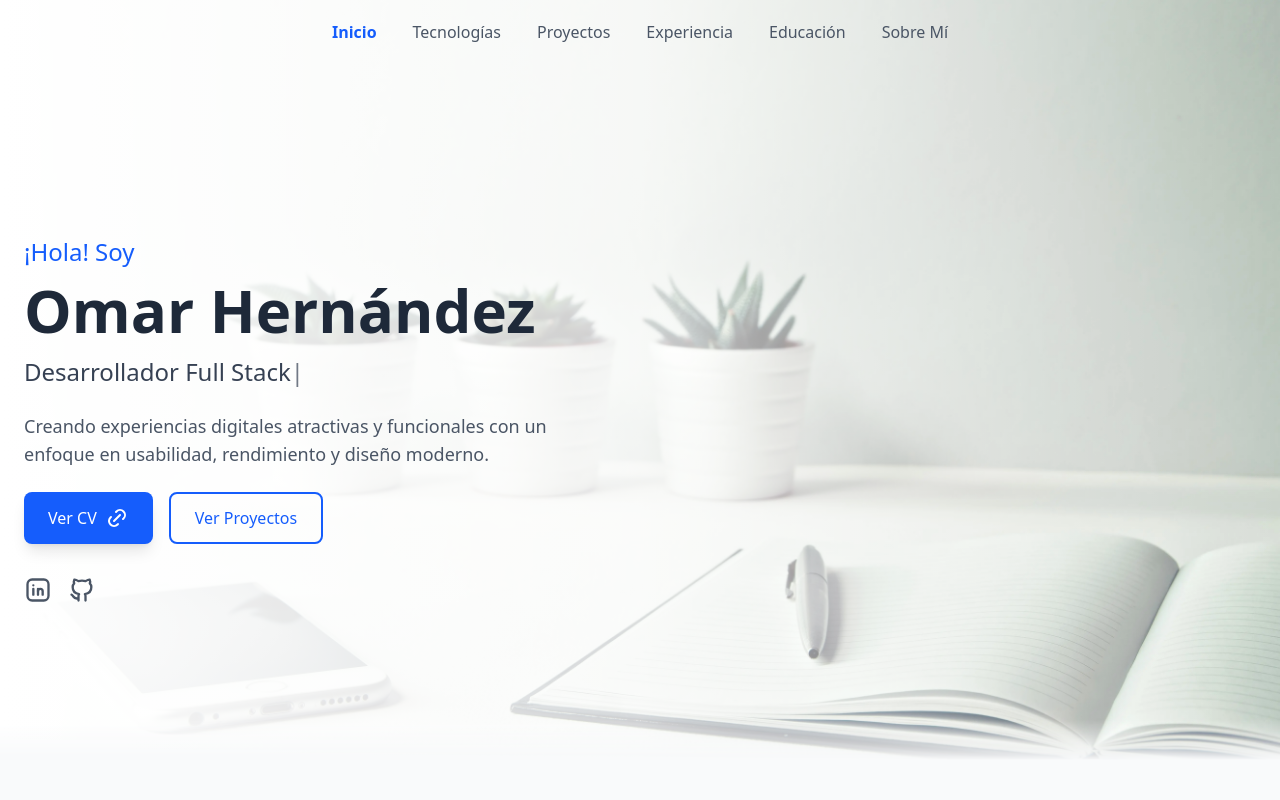
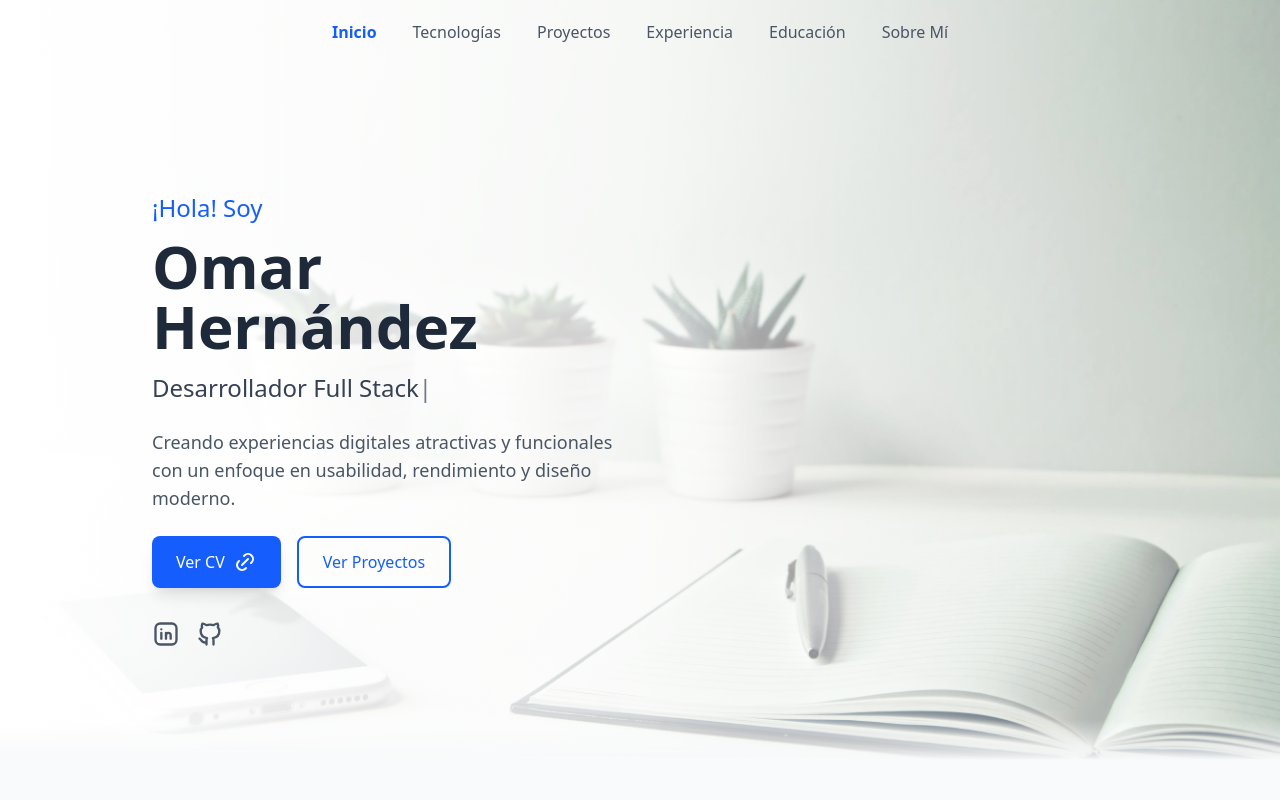
Before and after one commit to omar15hr/portafolio, a React (Vite) app: page / in a window 1280 px wide. Shown: the top 800 px of the page. Built offline with nearby package versions, Linux system fonts and the light colour scheme.

Commit message:
cambio de foto

```diff
--- a/src/components/HeroSection.tsx
+++ b/src/components/HeroSection.tsx
@@ -34,7 +34,7 @@ export function HeroSection() {
         />
       </div>
 
-      <div className="container mx-auto px-6 flex flex-col md:flex-row items-center relative z-20">
+      <div className="container max-w-5xl mx-auto px-6 flex flex-col md:flex-row items-center relative z-20">
         <div className="md:w-1/2 text-center md:text-left mb-12 md:mb-0">
           <h2 className="text-xl md:text-2xl font-medium text-blue-600 mb-3">
             ¡Hola! Soy
```
Also changed, not shown: src/assets/projects/nextdo.webp.
